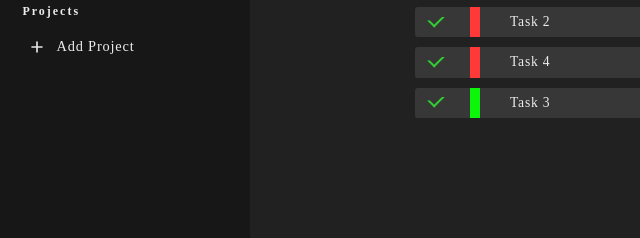
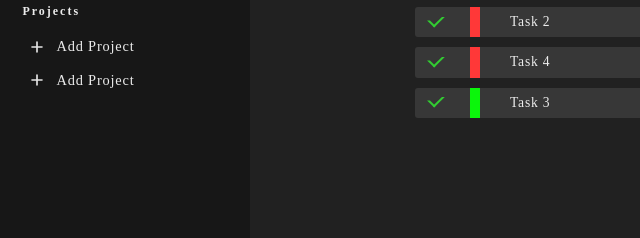
Before and after one commit to Andmana/To-Do-List, a website built with webpack: page src/index.html in a window 1280 px wide. Shown: the part 360-598 px from the top of the page, 0-640 px from the left. Built offline with nearby package versions, Linux system fonts and the light colour scheme.

```diff
--- a/src/assets/css/styles.css
+++ b/src/assets/css/styles.css
@@ -142,6 +142,10 @@
     gap: 5px;
 
     margin-bottom: 30px;
+}
+
+#projects-nav {
+    margin-bottom: 0;
 }
 
 .nav-item {
--- a/src/index.html
+++ b/src/index.html
@@ -43,6 +43,12 @@
                     <h5 class="nav-title">Projects</h5>
                     <div id="projects-nav" class="nav-group">
                         <!-- Generated by DomInitialize -->
+                    </div>
+                    <div class="nav-group">
+                        <div id="add-project" class="nav-item">
+                            <img class="nav-icon" />
+                            <div class="nav-name">Add Project</div>
+                        </div>
                     </div>
                 </div>
             </div>
--- a/src/module/imageSauce.js
+++ b/src/module/imageSauce.js
@@ -7,7 +7,7 @@
 import weekIcon from "../assets/icons/week.svg";
 import sidebarIcon from "../assets/icons/sidebar.svg";
 
-export const generateStaticIcon = (() => {
+export const loadStaticIcon = (() => {
     const taskIcons = [
         todayIcon,
         tomorrowIcon,
@@ -23,4 +23,5 @@
     document.querySelector("#sidebar-logo > img").src = sidebarIcon;
     document.querySelector("#header > img").src = logoIcon;
     document.querySelector("#add-task > img").src = addIcon;
+    document.querySelector("#add-project > img").src = addIcon;
 })();
```
